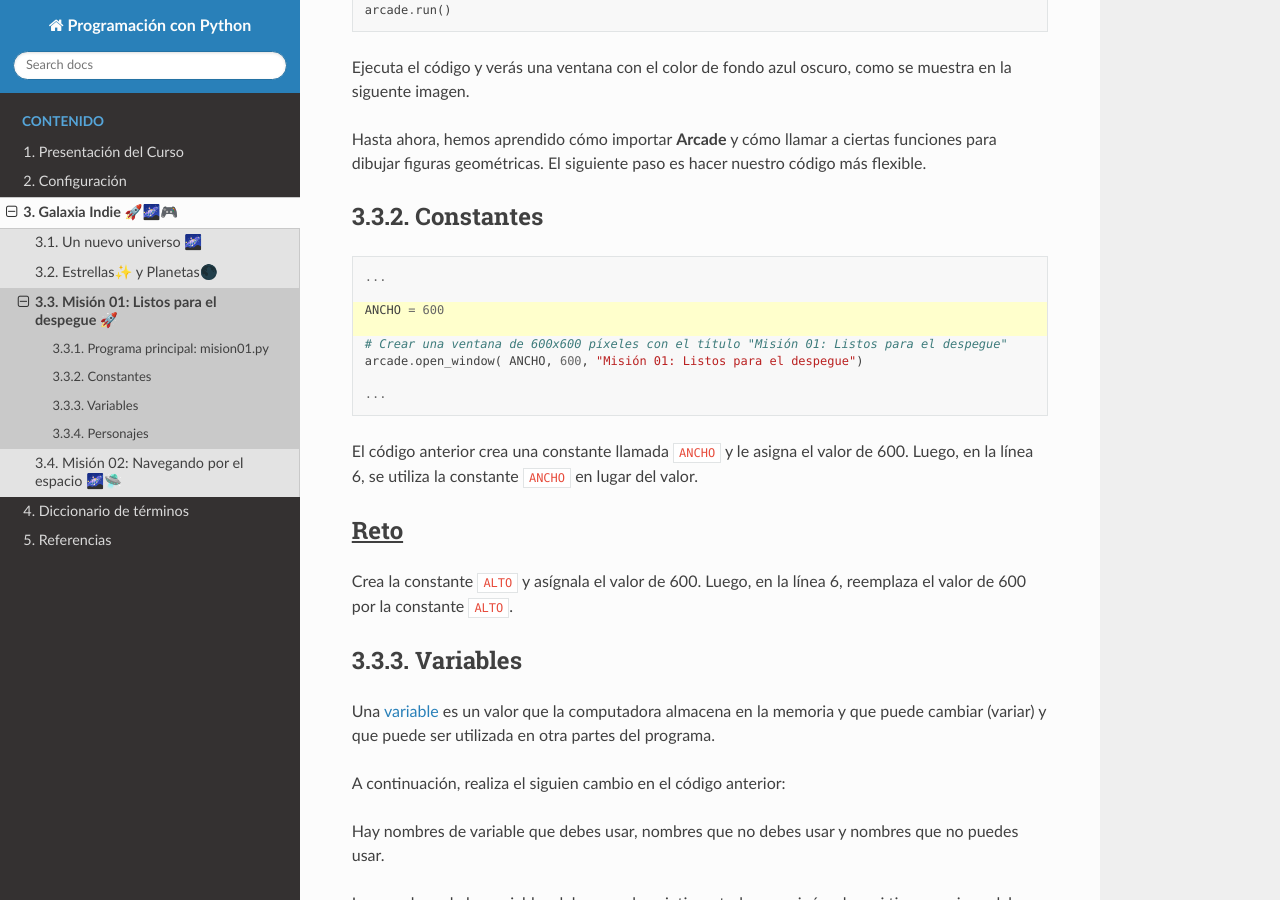
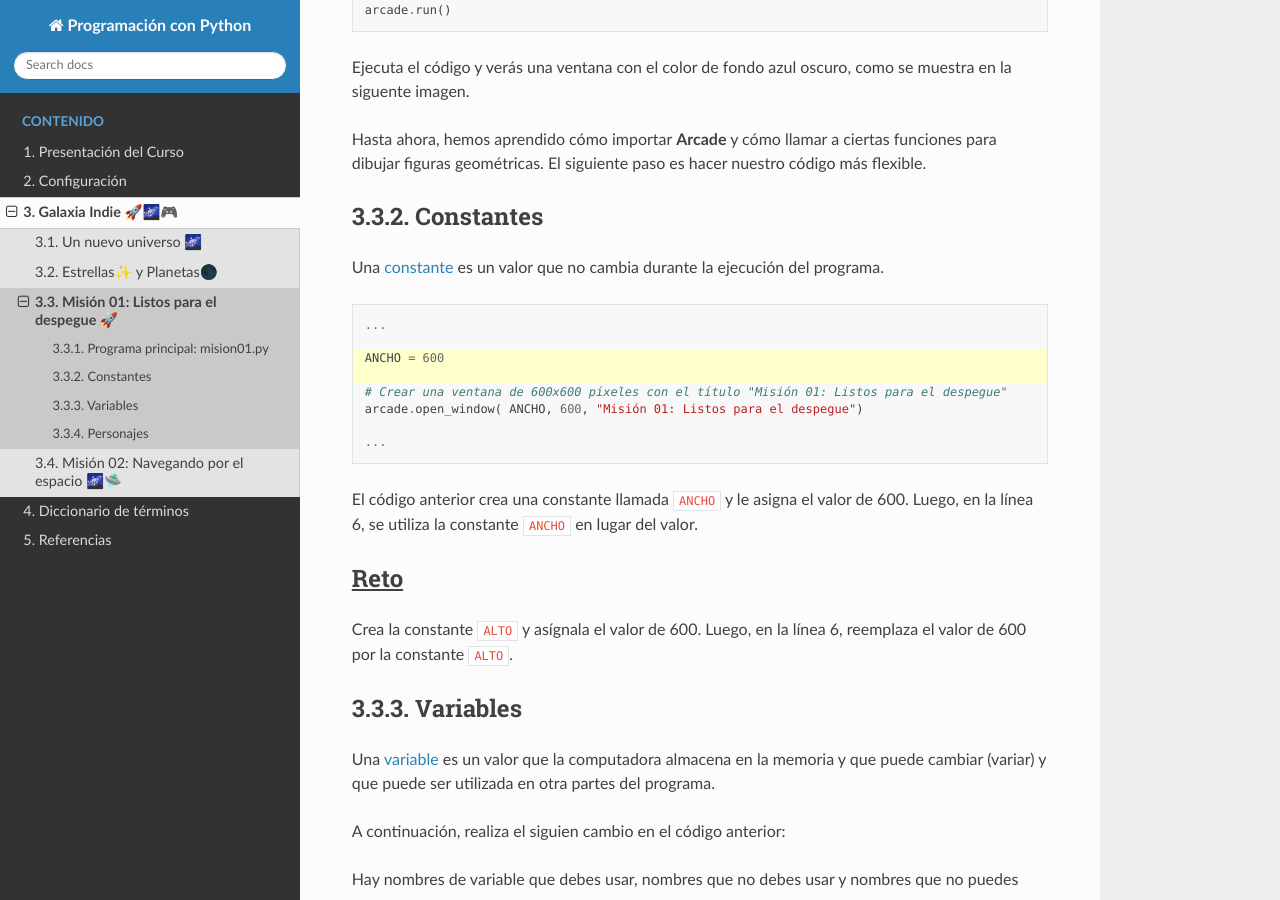
Before and after one commit to aavendan/programacion-python, a Sphinx documentation site: the page built from docs/source/sesiones/sesion03.rst, in a window 1280 px wide and 900 px high, scrolled down 781 px. Built offline with Sphinx 7.4.7 and the Read the Docs theme 3.1.0, drawn with Linux system fonts in a browser that asks for light colours.

Commit message:
constante

```diff
--- a/docs/source/sesiones/sesion03.rst
+++ b/docs/source/sesiones/sesion03.rst
@@ -52,6 +52,8 @@ código más flexible.
 
 Constantes
 ------------------
+
+Una :term:`constante` es un valor que no cambia durante la ejecución del programa.
 
 .. code-block:: python
     :emphasize-lines: 3-4
```
